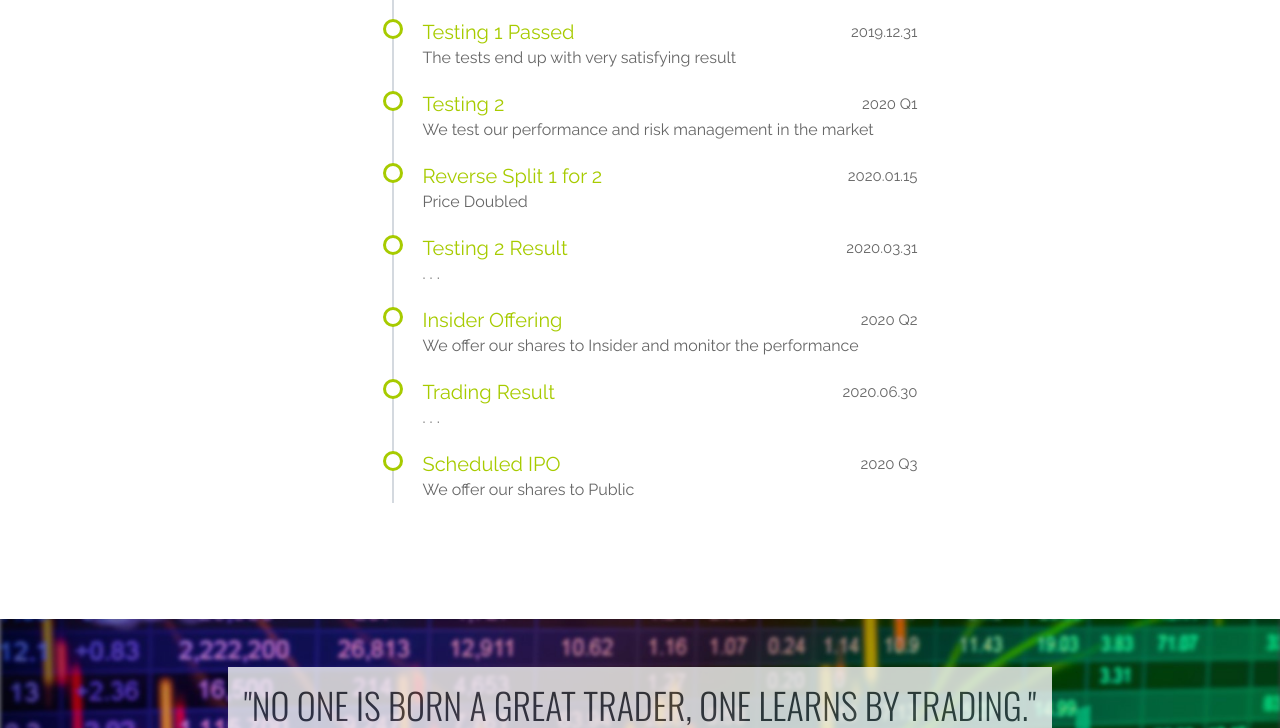
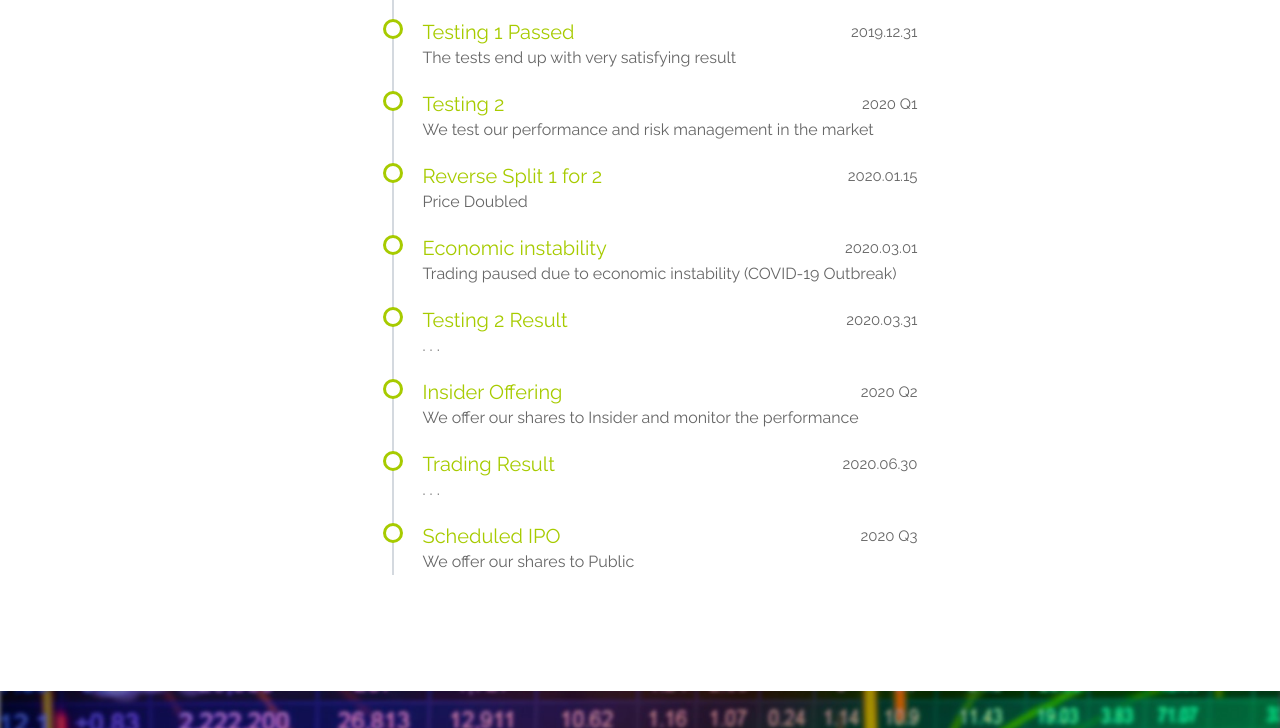
Before and after one commit to financialfund/db, a PHP site: page / in a window 1280 px wide. Shown: the part 5772-6500 px from the top of the page. Run offline with PHP 8.4, Linux system fonts and the light colour scheme; data that the repository does not hold is empty.

Commit message:
Add files via upload

```diff
--- a/index.php
+++ b/index.php
@@ -915,6 +915,12 @@ include "data.php";
                   </li>
 
                   <li>
+                    <span style="color: #a7cb00; font-size: 20px;">Economic instability</span>
+                    <span href="#" class="float-right">2020.03.01</span>
+                    <p style="font-size: 16px;">Trading paused due to economic instability (COVID-19 Outbreak)</p>
+                  </li>
+
+                  <li>
                     <span style="color: #a7cb00; font-size: 20px;">Testing 2 Result</span>
                     <span href="#" class="float-right">2020.03.31</span>
                     <p style="font-size: 16px;">. . .</p>
```
